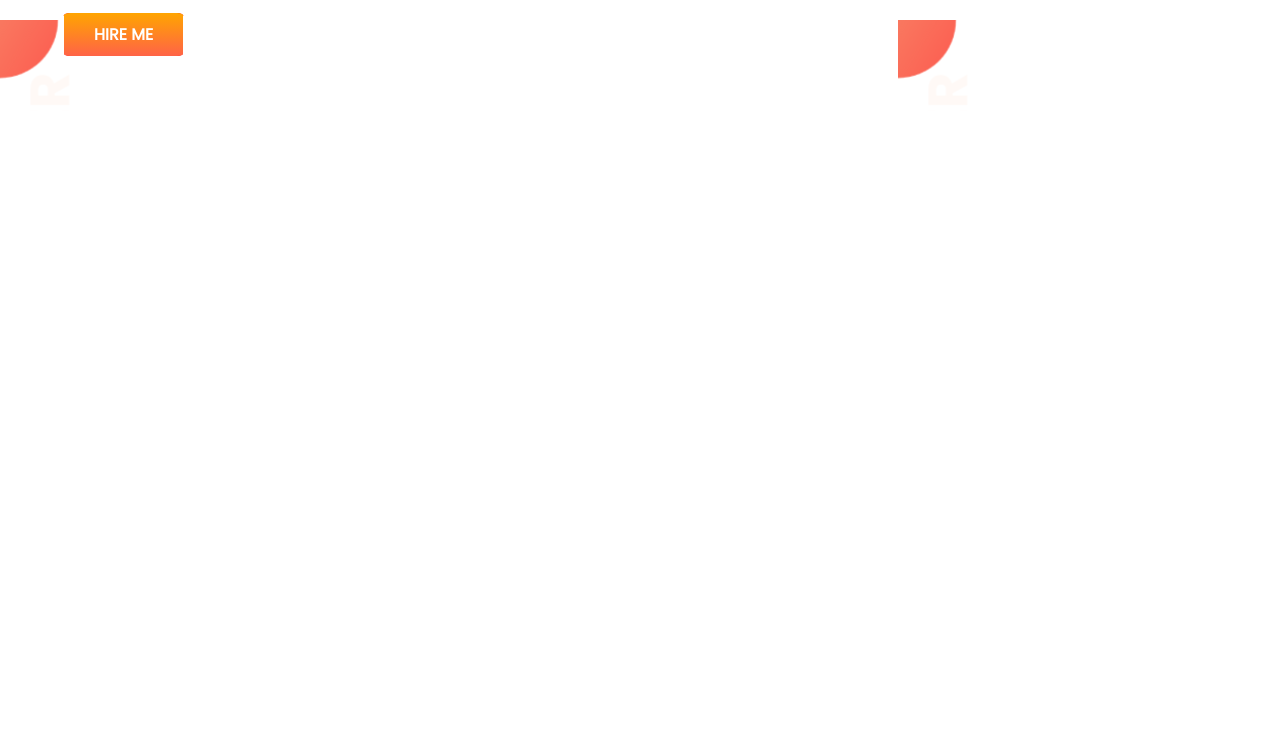
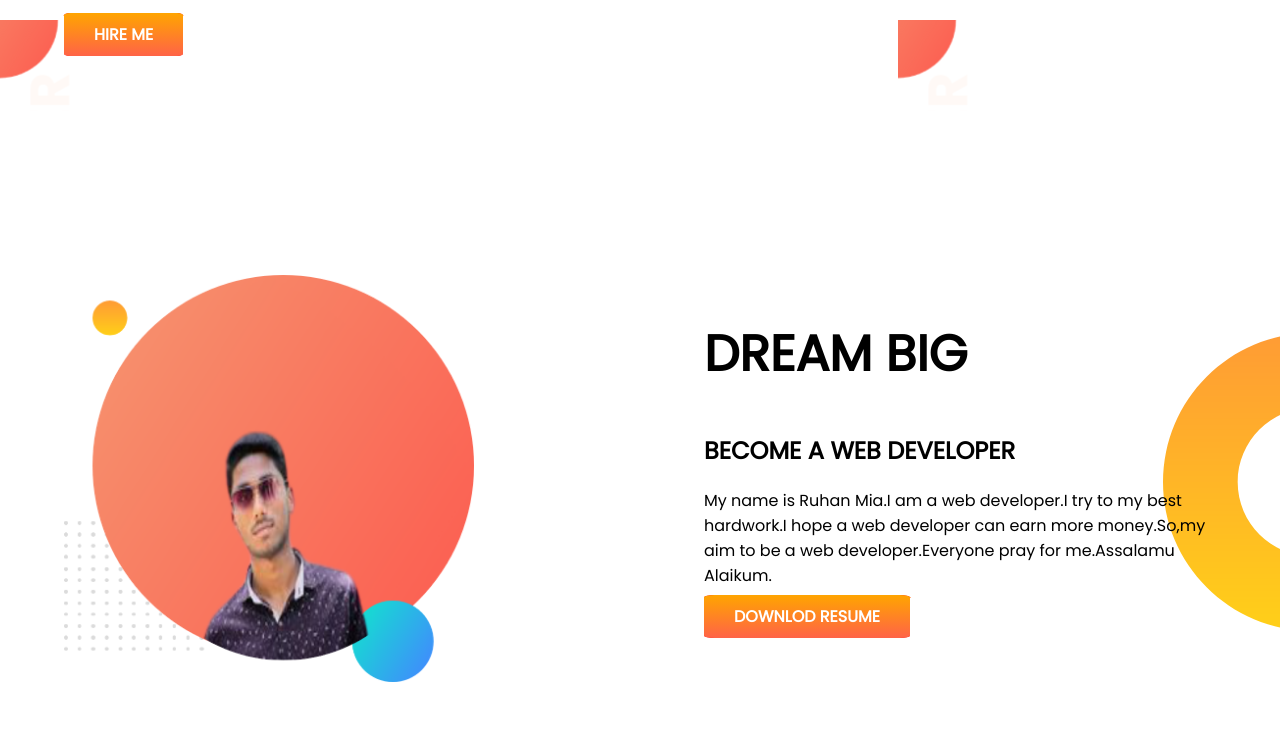
Before and after one commit to ruhanmia2/developer-portfolio, a plain HTML site: page index.html in a window 1280 px wide. Shown: the part 480-1236 px from the top of the page. Before the commit the page ends 800 px from the top, so only its background shows below. Drawn offline with Linux system fonts and the light colour scheme.

Commit message:
dream added

```diff
--- a/index.html
+++ b/index.html
@@ -26,6 +26,19 @@
             <img src="images/ruhan.png" alt="">
         </div>
     </section>
+    <section class="dream-big">
+        <div class="half-width">
+            <img src="images/ruhan.png" alt="">
+        </div>
+        <div class="half-width">
+            <h1>DREAM BIG</h1>
+            <h2>BECOME A WEB DEVELOPER</h2>
+            <p>My name is Ruhan Mia.I am a web developer.I try to my best hardwork.I hope a web developer can earn more
+                money.So,my aim to be a web developer.Everyone pray for me.Assalamu Alaikum.</p>
+            <a class="link-button" target="_blank href=" https://www.youtube.com/">DOWNLOD RESUME</a>
+        </div>
+
+    </section>
 </body>
 
 </html>
--- a/style.css
+++ b/style.css
@@ -9,6 +9,7 @@ body{
 }
 section{
     display: flex;
+    margin-bottom:100px ;
 }
 .half-width{
     width:50%;
@@ -29,3 +30,9 @@ section{
 .top-banner{
     background-image: url(images/top-banner.png) ;
 }
+.dream-big{
+    background-image: url(images/dream-bg.png) ;
+    background-repeat: no-repeat;
+    background-position:right ;
+
+}
```
